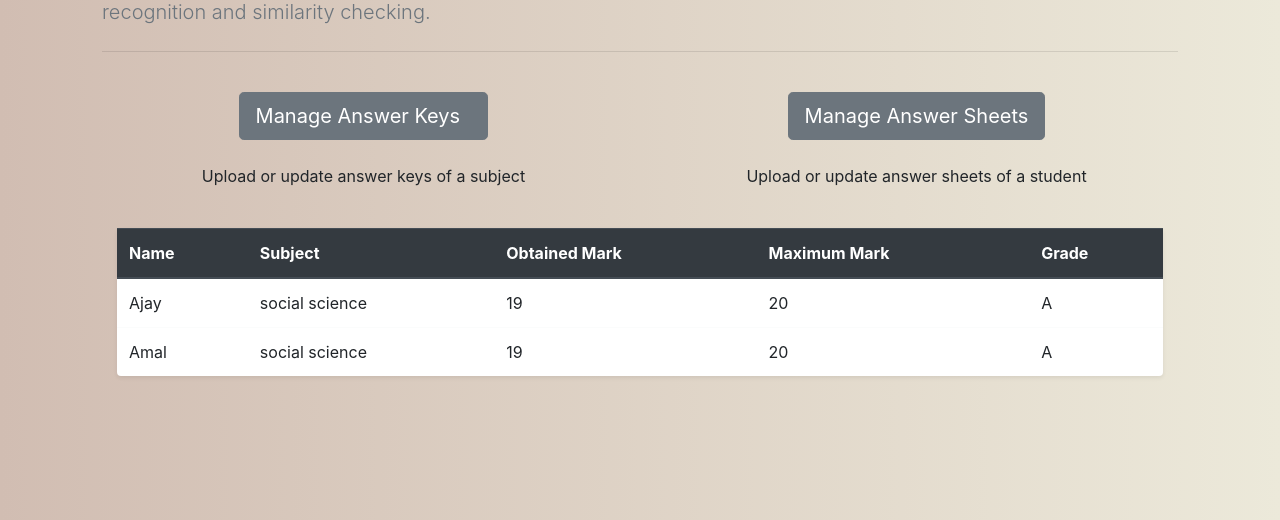
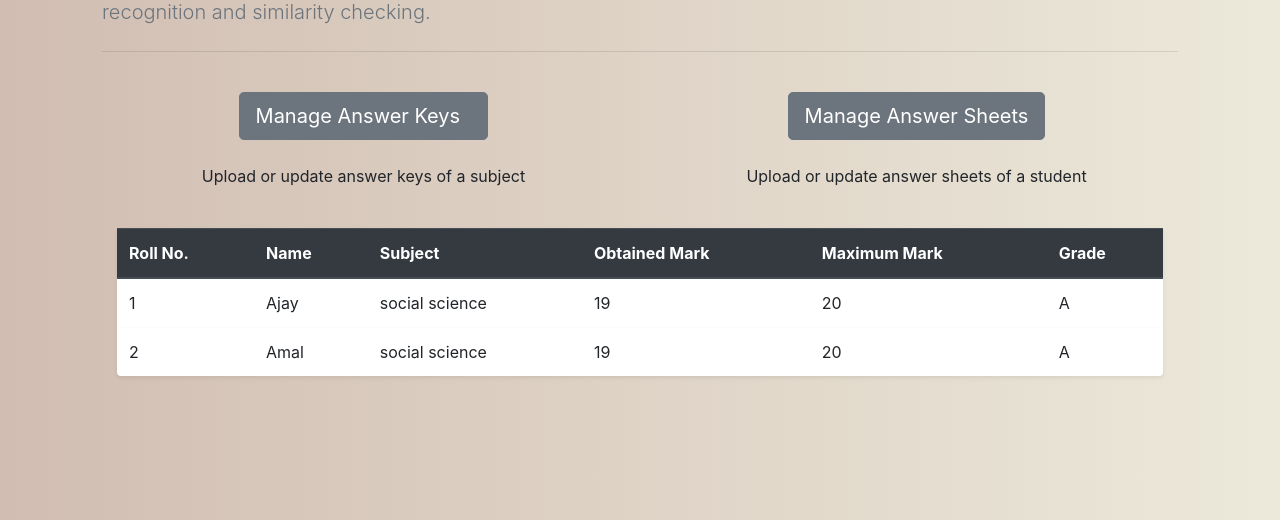
Before and after one commit to harisreedhar/Automated-Answer-Checker, a Django app: page / in a window 1280 px wide. Shown: the part 288-808 px from the top of the page. Run offline with Django 3.2, Linux system fonts and the light colour scheme; a user stored in the database is signed in; data comes from the database, SQL or seed files in the repository; both versions use the stored data as it was after the commit; parts of the project's set-up code (start-up, migrations or seed data) failed here and were passed over; some libraries are stand-ins or nearby versions.

Commit message:
Display rollnumber on homepage
---Other changes---

* sort by rollnumber (homepage)
* add gitignore
* success message after registering new user

```diff
--- a/AAC/accounts/views.py
+++ b/AAC/accounts/views.py
@@ -3,6 +3,7 @@ from django.shortcuts import render, redirect
 from django.urls import reverse
 from django.contrib.auth.forms import UserCreationForm
 from django.contrib.auth import logout as logouts
+from django.contrib import messages
 import random
 import json
 
@@ -12,6 +13,7 @@ def register_view(request):
         form = UserCreationForm(request.POST)
         if form.is_valid():
             form.save()
+            messages.success(request, "Successfully registered")
             return redirect(reverse('register'))
     return render(request, 'register.html', {'form': form})
 
--- a/AAC/core/models.py
+++ b/AAC/core/models.py
@@ -37,6 +37,7 @@ class Grade(models.Model):
     grade = models.CharField(max_length=32)
     student_name = models.CharField(max_length=256)
     subject_name = models.CharField(max_length=256)
+    roll_number = models.IntegerField()
 
     def __str__(self):
         return self.subject_name
--- a/AAC/core/templates/home.html
+++ b/AAC/core/templates/home.html
@@ -43,6 +43,7 @@
             <table class="table table-light table-hover shadow-sm p-3 mb-5 bg-white rounded">
             <thead class="thead-dark">
               <tr>
+                <th scope="col">Roll No.</th>
                 <th scope="col">Name</th>
                 <th scope="col">Subject</th>
                 <th scope="col">Obtained Mark</th>
@@ -53,6 +54,7 @@
             <tbody>
               {% for data in datas %}
               <tr>
+                <td>{{data.roll_number}}</td>
                 <td>{{data.student_name}}</td>
                 <td>{{data.subject_name}}</td>
                 <td>{{data.computed_mark}}</td>
--- a/AAC/core/views.py
+++ b/AAC/core/views.py
@@ -10,7 +10,7 @@ from core.calculate_mark import calculateMark, computeGrade
 @login_required()
 def home(request):
     form = AnswerKeyForm()
-    datas = Grade.objects.all()
+    datas = Grade.objects.all().order_by('roll_number')
     if request.method == 'POST':
         form = AnswerKeyForm(request.POST)
         if form.is_valid():
@@ -122,6 +122,7 @@ def create_Or_Update_Grade(ansId, totalMark, computedMark):
         data.grade = computeGrade(computedMark/totalMark)
         data.subject_name = ansInstance.subject_name
         data.student_name = ansInstance.student_name
+        data.roll_number = ansInstance.roll_number
         data.save()
     else:
         checker.total_mark = totalMark
@@ -129,6 +130,7 @@ def create_Or_Update_Grade(ansId, totalMark, computedMark):
         checker.grade = computeGrade(computedMark/totalMark)
         checker.subject_name = ansInstance.subject_name
         checker.student_name = ansInstance.student_name
+        checker.roll_number = ansInstance.roll_number
         checker.save()
     return
 
```
Also changed, not shown: AAC/accounts/templates/register.html (+12 -0 lines), AAC/core/migrations/0011_grade_roll_number.py (added), AAC/db.sqlite3, 6 other files.
